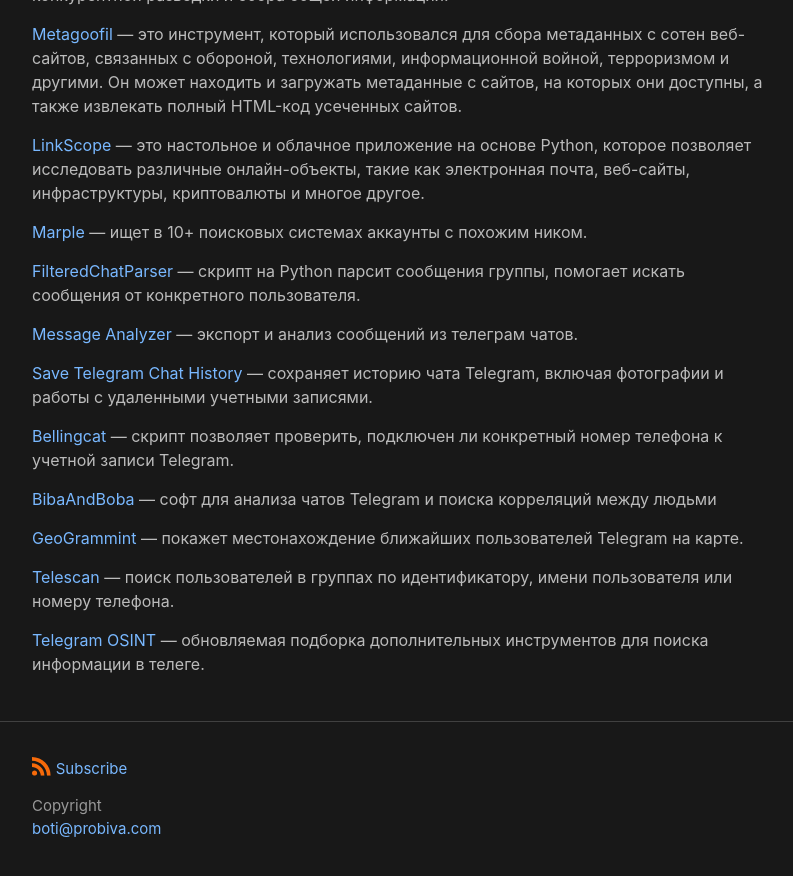
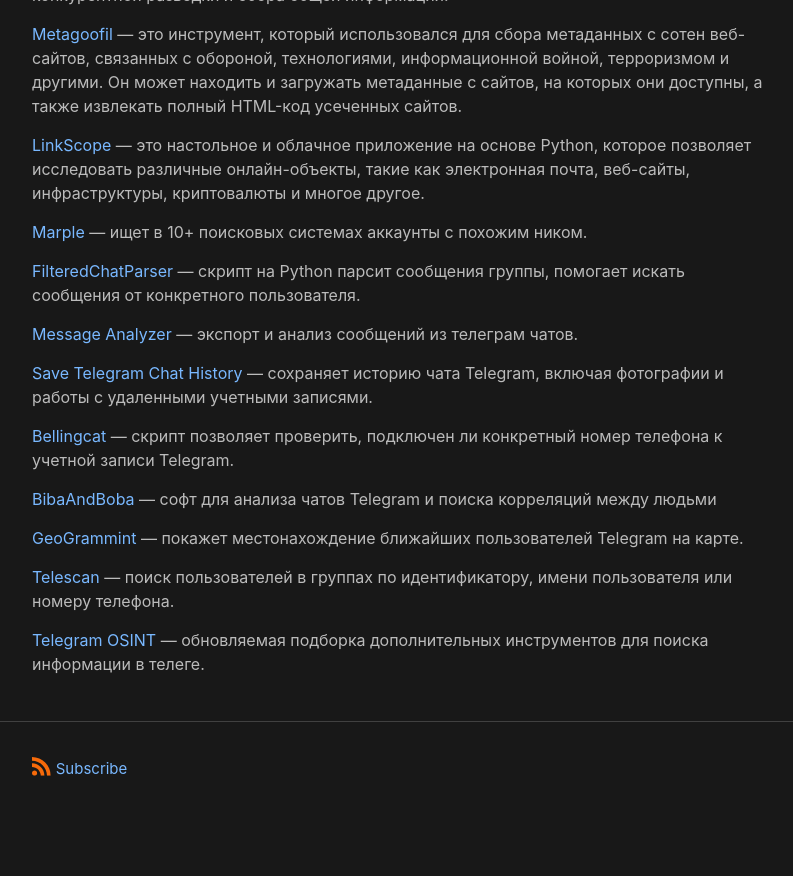
Before and after one commit to botiprobiva/botiprobiva.github.io, a Jekyll site: the page built from index.md, in a window 1280 px wide and 900 px high, scrolled down 9789 px. Shown: the top 876 px of the window, without its empty margins (238-1031 px from the left). Built offline with Jekyll 4.4.1, drawn with Linux system fonts in a browser that asks for light colours; after the commit the page ends 10629 px from its top, so only the background shows below that; some of the changed lines change nothing that is shown.

Commit message:
Update _config.yml

```diff
--- a/_config.yml
+++ b/_config.yml
@@ -1,7 +1,7 @@
 title: botiprobiva
-author:
-  name: Copyright
-  email: boti@probiva.com
+# author:
+# name: Copyright
+# email: boti@probiva.com
 
 # The `>` after `description:` means to ignore line-breaks until next key.
 # If you want to omit the line-break after the end of text, use `>-` instead.
```
